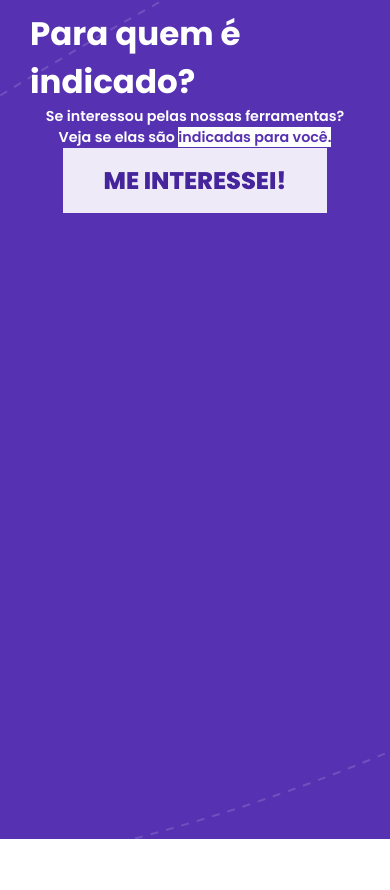
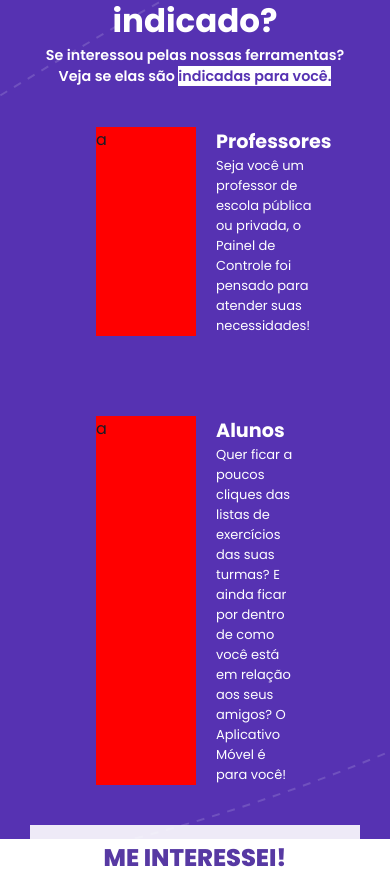
Before and after one commit to JessePires/landing_page_quiz, a Next.js app: page / in a window 390 px wide. Shown: the part 839-1729 px from the top of the page. Before the commit the page ends 1678 px from the top, so only its background shows below. Built offline with nearby package versions, Linux system fonts and the light colour scheme.

Commit message:
:sparkles: Arrumando breakpoints de seção para quem é indicado.

```diff
--- a/src/sections/WhoItIsIndicated/index.tsx
+++ b/src/sections/WhoItIsIndicated/index.tsx
@@ -1,9 +1,19 @@
 import React from 'react'
 
-import { Section, Title, Description, RevertColor } from './style'
-
-// Components
-import { Button } from '../../components'
+import {
+  Section,
+  Title,
+  Description,
+  RevertColor,
+  Card,
+  CardContent,
+  CardTitle,
+  CardDescription,
+  CardImage,
+  WrapperButton,
+  ArrowEffect,
+  StyledButton,
+} from './style'
 
 const WhoItIsIndicated: React.FC = () => (
   <Section>
@@ -13,7 +23,33 @@ const WhoItIsIndicated: React.FC = () => (
       Veja se elas são <RevertColor>indicadas para você.</RevertColor>
     </Description>
 
-    <Button>ME INTERESSEI!</Button>
+    <Card>
+      <CardImage>a</CardImage>
+      <CardContent>
+        <CardTitle>Professores</CardTitle>
+        <CardDescription>
+          Seja você um professor de escola pública ou privada, o Painel de
+          Controle foi pensado para atender suas necessidades!
+        </CardDescription>
+      </CardContent>
+    </Card>
+
+    <Card>
+      <CardImage>a</CardImage>
+      <CardContent>
+        <CardTitle>Alunos</CardTitle>
+        <CardDescription>
+          Quer ficar a poucos cliques das listas de exercícios das suas turmas?
+          E ainda ficar por dentro de como você está em relação aos seus amigos?
+          O Aplicativo Móvel é para você!
+        </CardDescription>
+      </CardContent>
+    </Card>
+
+    <WrapperButton>
+      <StyledButton>ME INTERESSEI!</StyledButton>
+      <ArrowEffect />
+    </WrapperButton>
   </Section>
 )
 
--- a/src/sections/WhoItIsIndicated/style.ts
+++ b/src/sections/WhoItIsIndicated/style.ts
@@ -2,6 +2,10 @@ import styled from 'styled-components'
 
 // Assets
 import Background from '../../assets/bg_section.svg'
+import Arrow from '../../assets/seta_enrolada.svg'
+
+// Components
+import { Button } from '../../components'
 
 export const Section = styled.section`
   height: 839px;
@@ -10,14 +14,14 @@ export const Section = styled.section`
   background-size: cover;
   background-position: center;
 
-  padding: 100px 100px;
+  padding: 0 100px;
 
   @media (max-width: 1150px) {
     padding: 10px 30px;
   }
 
   display: flex;
-  /* justify-content: center; */
+  justify-content: center;
   flex-direction: column;
   align-items: center;
 `
@@ -25,6 +29,7 @@ export const Title = styled.p`
   color: ${({ theme }) => theme.colors.white};
   font-weight: 700;
   font-size: 3rem;
+  text-align: center;
 
   @media (max-width: 510px) {
     font-size: 2.5rem;
@@ -39,3 +44,58 @@ export const RevertColor = styled.span`
   color: ${({ theme }) => theme.colors.purple};
   background: ${({ theme }) => theme.colors.white};
 `
+
+export const Card = styled.div`
+  display: flex;
+  margin: 40px 0;
+  width: 60%;
+`
+
+export const CardImage = styled.div`
+  height: 100%;
+  min-height: 100px;
+  width: 100px;
+  min-width: 100px;
+  background: red;
+`
+
+export const CardContent = styled.div`
+  display: flex;
+  flex-direction: column;
+  margin-left: 20px;
+`
+
+export const CardTitle = styled(Title)`
+  font-size: 1.2em;
+  text-align: left;
+`
+export const CardDescription = styled.p`
+  color: white;
+  font-size: 1rem;
+`
+export const ArrowEffect = styled.img.attrs({
+  src: Arrow.src,
+  draggable: false,
+})`
+  height: 50px;
+  position: absolute;
+  right: -146px;
+
+  @media (max-width: 600px) {
+    display: none;
+  }
+`
+
+export const StyledButton = styled(Button)`
+  @media (max-width: 600px) {
+    width: 100%;
+  }
+`
+
+export const WrapperButton = styled.div`
+  position: relative;
+
+  @media (max-width: 600px) {
+    width: 100%;
+  }
+`
```
